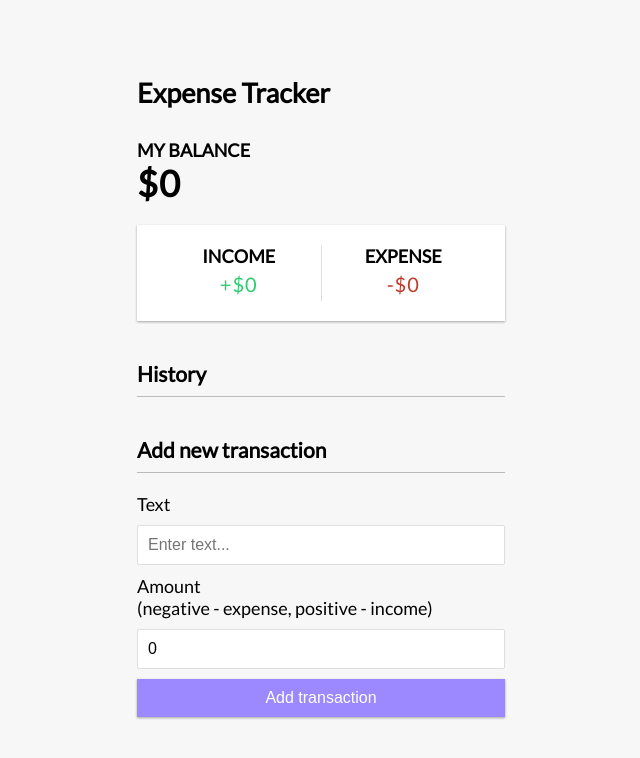
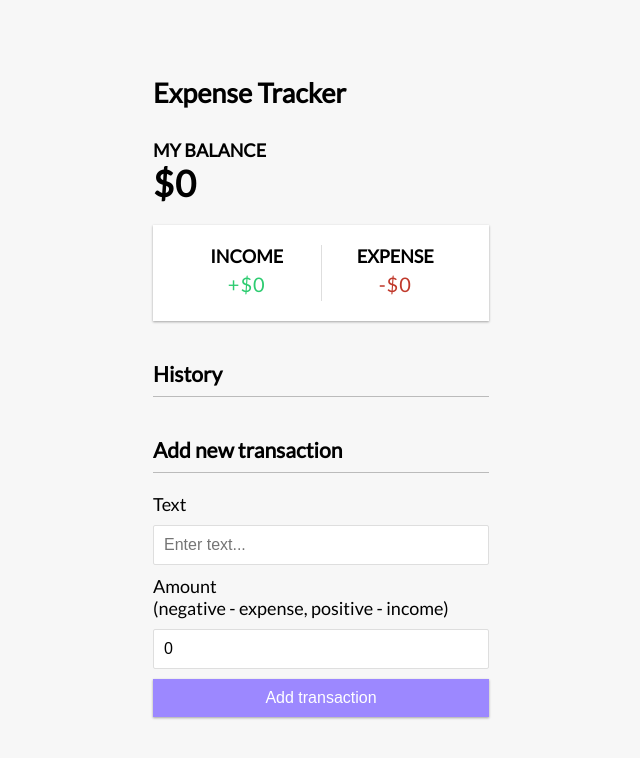
Before and after one commit to Olzhas92/vue-expense-tracker, a Vue app: page / in a window 1280 px wide. Shown: the top 758 px of the page, without its empty margins (319-959 px from the left). Built offline with nearby package versions, Linux system fonts and the light colour scheme.

Commit message:
minor style fixes

```diff
--- a/src/assets/style.css
+++ b/src/assets/style.css
@@ -23,7 +23,7 @@ body {
 .container {
   margin: 30px auto;
   width: 400px;
-  padding: 0 16px;
+  padding: 0 32px;
 }
 
 h1 {
--- a/src/components/Header.vue
+++ b/src/components/Header.vue
@@ -6,6 +6,6 @@
 
 <style lang="css" scoped>
 h2 {
-  padding: 0 16px;
+  padding: 0 32px;
 }
 </style>
```
